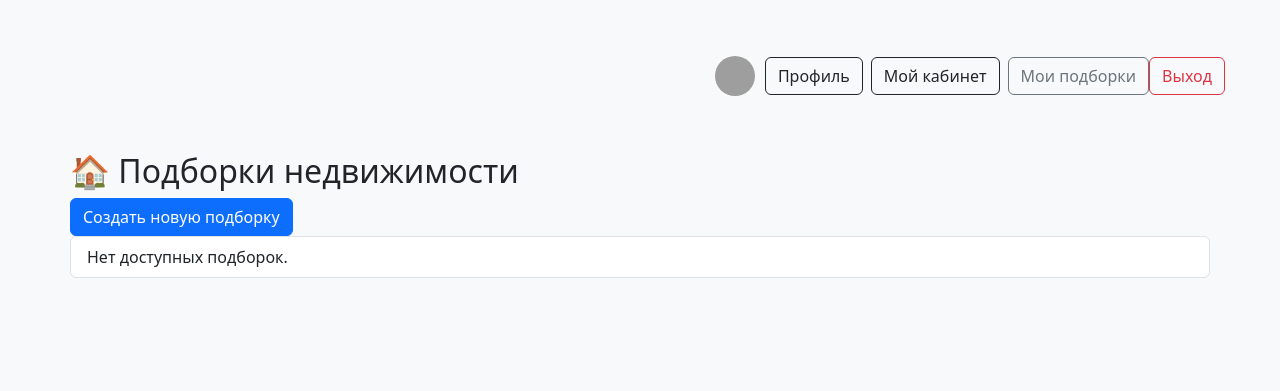
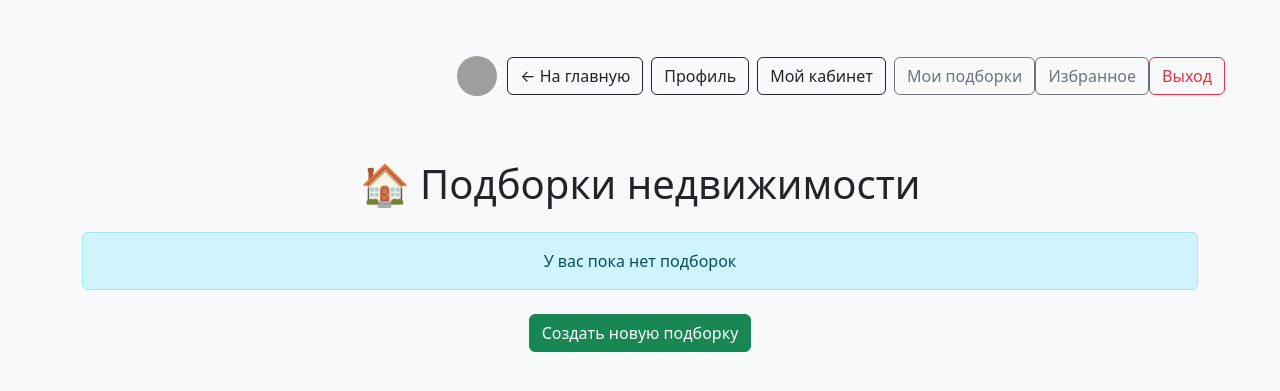
Before and after one commit to ViolGer/real-estate-django, a Django app: page /collections/ in a window 1280 px wide. Shown: the top 391 px of the page. Run offline with Django 5.2, Linux system fonts and the light colour scheme; a user stored in the database is signed in; data comes from the database, SQL or seed files in the repository; both versions use the stored data as it was after the commit; grey boxes are pictures that could not be loaded.

Commit message:
добавлена вьюшка и маршрут для создания новой подборки без объекта

```diff
--- a/listings/templates/base.html
+++ b/listings/templates/base.html
@@ -22,9 +22,11 @@
                     <img src="{{ user.profile.avatar.url }}" alt="Avatar" style="width: 40px; height: 40px; border-radius: 50%; margin-right: 10px;">
                 {% endif %}
                 {% if request.resolver_match.url_name != "dashboard" %}
+                    <a href="{% url 'property_list' %}" class="btn btn-outline-dark me-2">← На главную</a>
                     <a href="{% url 'profile' %}" class="btn btn-outline-dark me-2">Профиль</a>
                     <a href="{% url 'dashboard' %}" class="btn btn-outline-dark me-2">Мой кабинет</a>
                     <a href="{% url 'collection_list' %}" class="btn btn-outline-secondary">Мои подборки</a>
+                    <a href="{% url 'favorite_properties' %}" class="btn btn-outline-secondary">Избранное</a>
                 {% endif %}
                 <form action="{% url 'logout' %}" method="post" class="d-inline">
                     {% csrf_token %}
--- a/listings/templates/listings/dashboard.html
+++ b/listings/templates/listings/dashboard.html
@@ -1,6 +1,5 @@
-{% extends "base.html" %}
-
-{% block title %}Мой кабинет{% endblock %}
+{% extends 'base.html' %}
+{% block title %}Мой кабинет | Global Estate{% endblock %}
 
 {% block content %}
 <div class="property-container">
--- a/property_collections/templates/property_collections/collection_detail.html
+++ b/property_collections/templates/property_collections/collection_detail.html
@@ -15,7 +15,10 @@
                     <div class="card-body">
                         <h5 class="card-title">{{ property.title }}</h5>
                         <h2>{{ collection.name }}
-                            <a href="{% url 'edit_collection' collection.id %}" class="btn btn-sm btn-outline-secondary ms-2">Редактировать</a></h2>
+                            {% comment %}
+                            <a href="{% url 'edit_collection' collection.id %}" class="btn btn-sm btn-outline-secondary ms-2">Редактировать</a>
+                            {% endcomment %}
+                        </h2>
                         <p class="card-text">{{ property.city }}, {{ property.country }}</p>
                         <p class="card-text fw-bold">${{ property.price }}</p>
                         <a href="{% url 'property_detail' property.id %}" class="btn btn-outline-primary btn-sm">Подробнее</a>
--- a/property_collections/templates/property_collections/collection_list.html
+++ b/property_collections/templates/property_collections/collection_list.html
@@ -1,21 +1,45 @@
 {% extends 'base.html' %}
-{% block title %}Подборки | Global Estate{% endblock %}
+{% block title %}Мои подборки | Global Estate{% endblock %}
+
 {% block content %}
+<div class="container my-5">
+    <h1 class="text-center mb-4">🏠 Подборки недвижимости</h1>
 
-<div class="property-container">
-    <h2>🏠 Подборки недвижимости</h2>
+    {% if collections %}
+    <div class="row row-cols-1 row-cols-md-2 row-cols-lg-3 g-4">
+        {% for collection in collections %}
+        <div class="col">
+            <div class="card h-100 shadow-sm">
+            <div class="card-body">
+                <h5 class="card-title">{{ collection.name }}</h5>
+                <p class="card-text text-muted">
+                    {{ collection.properties.count }} объектов
+                </p>
+                {% if collection.properties.all %}
+                    <div class="mb-3">
+                        <img src="{{ collection.properties.first.image.url }}" class="img-fluid rounded" alt="Превью объекта">
+                    </div>
+                {% endif %}
 
-    <a href="{% url 'create_collection' %}" class="btn btn-primary">Создать новую подборку</a>
+                <div class="d-grid gap-2">
+                    <a href="{% url 'collection_detail' collection.id %}" class="btn btn-primary">Открыть</a>
 
-    <ul class="list-group">
-        {% for collection in collections %}
-            <li class="list-group-item d-flex justify-content-between align-items-center">
-                <a href="{% url 'collection_detail' collection.id %}">{{ collection.name }}</a>
-                <span class="badge bg-secondary">{{ collection.properties.count }} объектов</span>
-            </li>
-        {% empty %}
-            <li class="list-group-item">Нет доступных подборок.</li>
+                    {# на случай добавления редактирования подборки #}
+                    {# <a href="{% url 'edit_collection' collection.id %}" class="btn btn-outline-secondary">Редактировать</a> #}
+
+                    </div>
+                    </div>
+                </div>
+            </div>
         {% endfor %}
-    </ul>
-</div>
+    </div>
+    {% else %}
+    <!-- если подборок нет- выводим сообщение -->
+    <div class="alert alert-info text-center">У вас пока нет подборок</div>
+    {% endif %}
+
+    <div class="text-center mt-4">
+        <a href="{% url 'create_collection_empty' %}" class="btn btn-success">Создать новую подборку</a>
+    </div>
+    </div>
 {% endblock %}
--- a/property_collections/urls.py
+++ b/property_collections/urls.py
@@ -5,7 +5,9 @@ urlpatterns = [
     path('<int:pk>/', views.collection_detail, name='collection_detail'),
     path('collections/add/<int:property_id>/', views.add_to_collection, name='add_to_collection'),
     path('create/', views.create_collection, name='create_collection'),
-    path('<int:pk>/', views.edit_collection, name='edit_collection'),
+    #path('<int:pk>/', views.edit_collection, name='edit_collection'),
     path('remove/<int:collection_id>/<int:property_id>/', views.remove_from_collection, name='remove_from_collection'),
+    path('favorites/', views.favorite_properties, name='favorite_properties'),
+    path('create/', views.create_collection_empty, name='create_collection_empty'),
 
 ]
--- a/property_collections/views.py
+++ b/property_collections/views.py
@@ -23,7 +23,8 @@ def create_collection(request):
 @login_required
 def collection_list(request):
     collections = PropertyCollection.objects.filter(user=request.user)
-    return render(request, 'property_collections/collection_list.html', {'collections': collections})
+    return render(request, 'property_collections/collection_list.html', {
+        'collections': collections})
 
 # Детали подборки
 @login_required
@@ -57,6 +58,7 @@ def remove_from_collection(request, collection_id, property_id):
     return redirect('edit_collection', pk=collection_id)
 
 #редактирование коллекции
+"""
 @login_required
 def edit_collection(request, pk):
     collection = get_object_or_404(PropertyCollection, pk=pk, user=request.user)
@@ -71,3 +73,26 @@ def edit_collection(request, pk):
                 'form': form,
                 'collection': collection
             })
+"""
+
+
+@login_required
+def favorite_properties(request):
+    favorites = Favorite.objects.filter(user=request.user).select_related('property')
+    properties = [fav.property for fav in favorites]
+    return render(request, 'property_collections/favorite_properties.html', {
+        'properties': properties
+    })
+
+@login_required
+def create_collection_empty(request):
+    if request.method == 'POST':
+        form = CollectionForm(request.POST)
+        if form.is_valid():
+            collection = form.save(commit=False)
+            collection.user = request.user
+            collection.save()
+            return redirect('collection_list')
+    else:
+        form = CollectionForm()
+    return render(request, 'property_collections/create_collection.html', {'form': form})
```
Also changed, not shown: property_collections/templates/property_collections/favorite_properties.html (added, +18 -0 lines), db.sqlite3.
